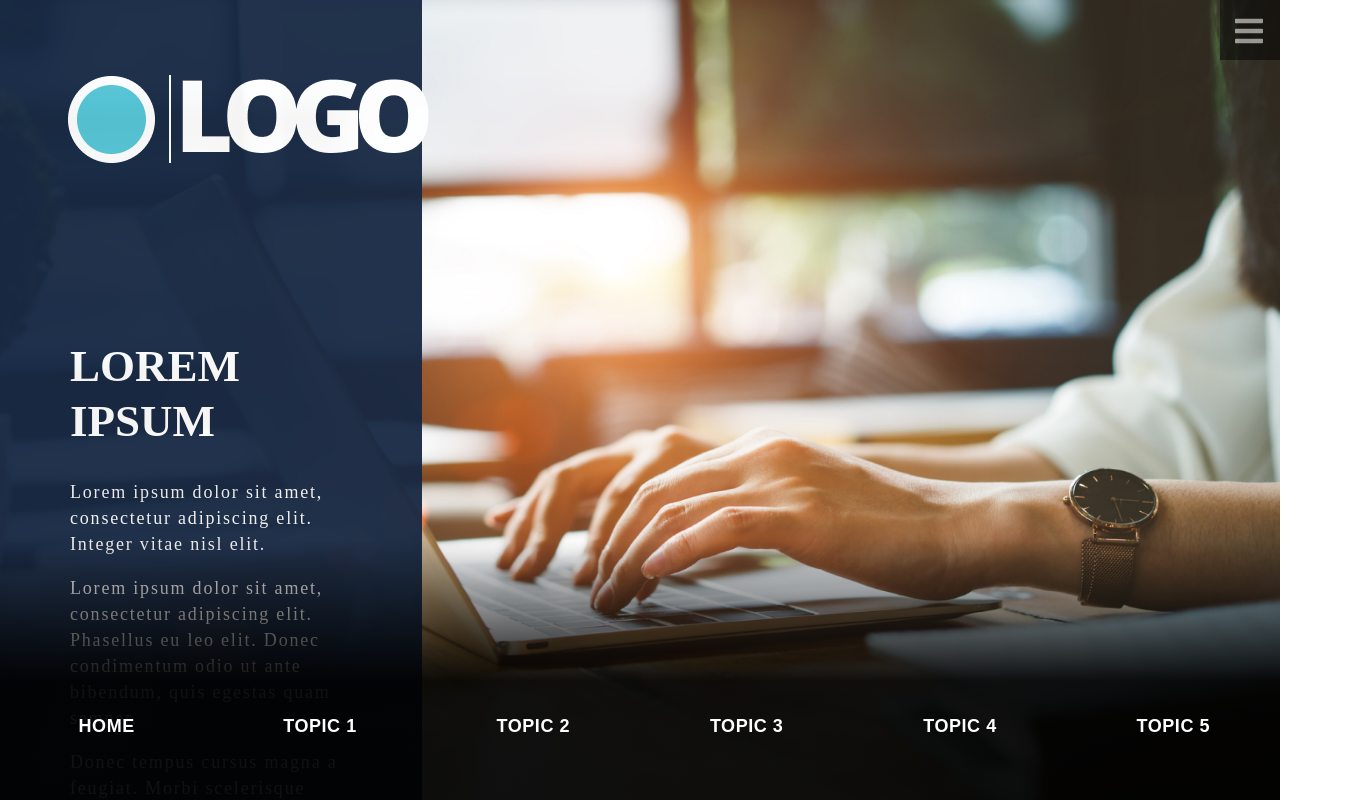
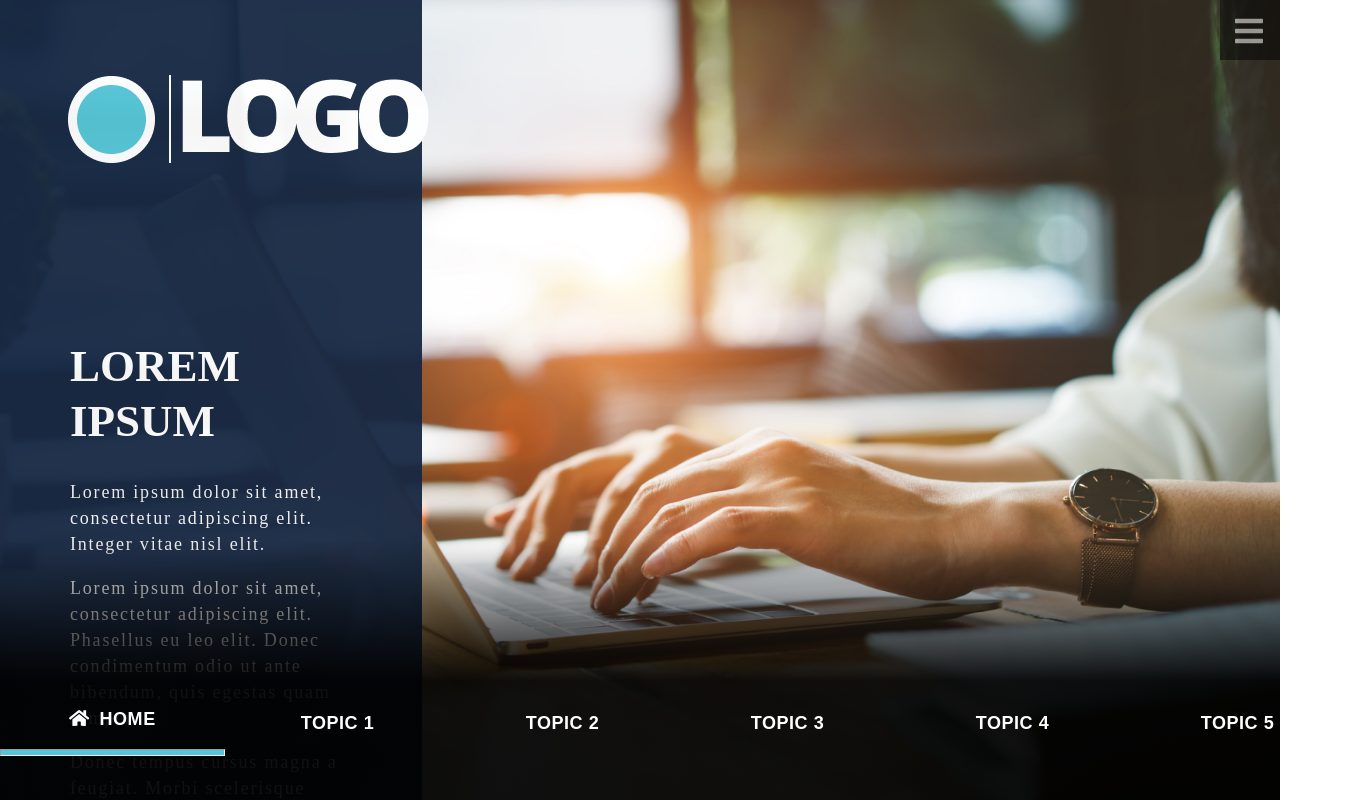
Before and after one commit to jchu521/javascript-test, a React (Create React App) app: page /home in a window 1280 px wide. Shown: the top 800 px of the page, 1350 px wide, since content can reach past the window. Built offline with nearby package versions, Linux system fonts and the light colour scheme.

Commit message:
Add new routes and add icon for navbar tab

```diff
--- a/src/App.js
+++ b/src/App.js
@@ -13,6 +13,10 @@ function App() {
           <Route exact path="/" component={Main} />
           <Route path="/home" component={Page} />
           <Route exact path="/topic1" component={Page} />
+          <Route exact path="/topic2" component={Page} />
+          <Route exact path="/topic3" component={Page} />
+          <Route exact path="/topic4" component={Page} />
+          <Route exact path="/topic5" component={Page} />
           <Route path="/topic1/:page" component={Page} />
         </Switch>
       </Router>
--- a/src/components/Navbar/Navbar.css
+++ b/src/components/Navbar/Navbar.css
@@ -44,7 +44,7 @@
 }
 
 .active-bar {
-  background: #55c6d7;
-  width: 125px;
+  margin: 0;
+  background-color: #55c6d7;
   height: 5px;
 }
--- a/src/components/Navbar/Navbar.jsx
+++ b/src/components/Navbar/Navbar.jsx
@@ -1,11 +1,68 @@
-import React, { useEffect } from "react";
+import React, { useState, useEffect } from "react";
+
+import { FontAwesomeIcon } from "@fortawesome/react-fontawesome";
+import { faHome } from "@fortawesome/free-solid-svg-icons";
+
 import "./Navbar.css";
+
+const initialTabs = [
+  {
+    title: "Home",
+    redirect: "/home",
+    icon: faHome,
+    isActive: true
+  },
+  {
+    title: "Topic 1",
+    redirect: "/topic1",
+    icon: null,
+    isActive: false
+  },
+  {
+    title: "Topic 2",
+    redirect: "/topic2",
+    icon: null,
+    isActive: false
+  },
+  {
+    title: "Topic 3",
+    redirect: "/topic3",
+    icon: null,
+    isActive: false
+  },
+  {
+    title: "Topic 4",
+    redirect: "/topic4",
+    icon: null,
+    isActive: false
+  },
+  {
+    title: "Topic 5",
+    redirect: "/topic5",
+    icon: null,
+    isActive: false
+  }
+];
 
 export default function Navbar({ history }) {
   const { pathname } = history.location;
+  const [tabs, setTabs] = useState(initialTabs);
 
   useEffect(() => {
-    console.log(pathname);
+    let newTabs = tabs.map((item, i) => {
+      if (item.redirect === pathname) {
+        return {
+          ...item,
+          isActive: true
+        };
+      } else {
+        return {
+          ...item,
+          isActive: false
+        };
+      }
+    });
+    setTabs(newTabs);
   }, [pathname]);
 
   const handleRedirect = name => {
@@ -16,42 +73,26 @@ export default function Navbar({ history }) {
     <div className="gradient">
       <div className="navbar">
         <div className="row">
-          <button
-            className="nav-button"
-            onClick={() => handleRedirect("/home")}
-          >
-            Home
-          </button>
-          <button
-            className="nav-button"
-            onClick={() => handleRedirect("/topic1")}
-          >
-            Topic 1
-          </button>
-          <button
-            className="nav-button"
-            onClick={() => handleRedirect("/topic1")}
-          >
-            Topic 2
-          </button>
-          <button
-            className="nav-button"
-            onClick={() => handleRedirect("/topic1")}
-          >
-            Topic 3
-          </button>
-          <button
-            className="nav-button"
-            onClick={() => handleRedirect("/topic1")}
-          >
-            Topic 4
-          </button>
-          <button
-            className="nav-button"
-            onClick={() => handleRedirect("/topic1")}
-          >
-            Topic 5
-          </button>
+          {tabs.map((item, i) => (
+            <div key={i}>
+              <button
+                className="nav-button"
+                onClick={() => handleRedirect(item.redirect)}
+              >
+                <div>
+                  {item.icon && (
+                    <FontAwesomeIcon
+                      style={{ paddingRight: 10 }}
+                      icon={item.icon}
+                    />
+                  )}
+
+                  {item.title}
+                </div>
+              </button>
+              {item.isActive ? <hr className="active-bar" /> : null}
+            </div>
+          ))}
         </div>
       </div>
     </div>
--- a/src/components/pages/Page/Page.jsx
+++ b/src/components/pages/Page/Page.jsx
@@ -63,7 +63,12 @@ function Page({ history }) {
     >
       <Bar />
       <div style={{ display: "flex" }}>{page}</div>
-      {pathname === "/home" || pathname === "/topic1" ? (
+      {pathname === "/home" ||
+      pathname === "/topic1" ||
+      pathname === "/topic2" ||
+      pathname === "/topic3" ||
+      pathname === "/topic4" ||
+      pathname === "/topic5" ? (
         <Navbar history={history} />
       ) : null}
     </div>
```
